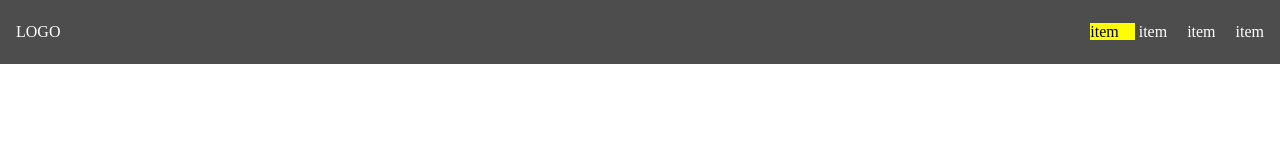
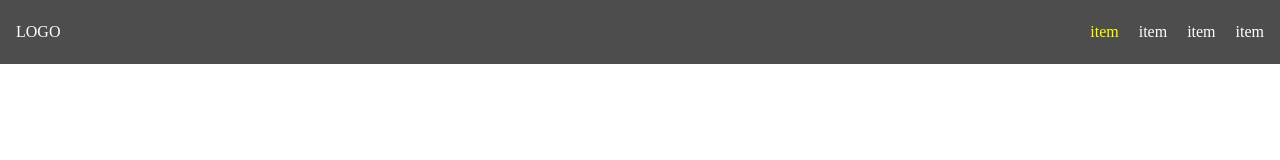
Before and after one commit to LeoYudi/ProjetoWeb, a plain HTML site: page index.html in a window 1280 px wide. In both pictures the pointer is over the link 1112 px from the left and 31 px from the top of the page. Shown: the top 160 px of the page. Drawn offline with Linux system fonts and the light colour scheme.

Commit message:
menos feio

```diff
--- a/style.css
+++ b/style.css
@@ -20,10 +20,9 @@ html, body{
   text-decoration: none;
   color: white;
   height: 100%;
-  padding-right: 1em;
+  margin-right: 1em;
 }
 
 .nav-item:hover{
-  background-color: yellow;
-  color: black;
+  color: yellow;
 }
```
